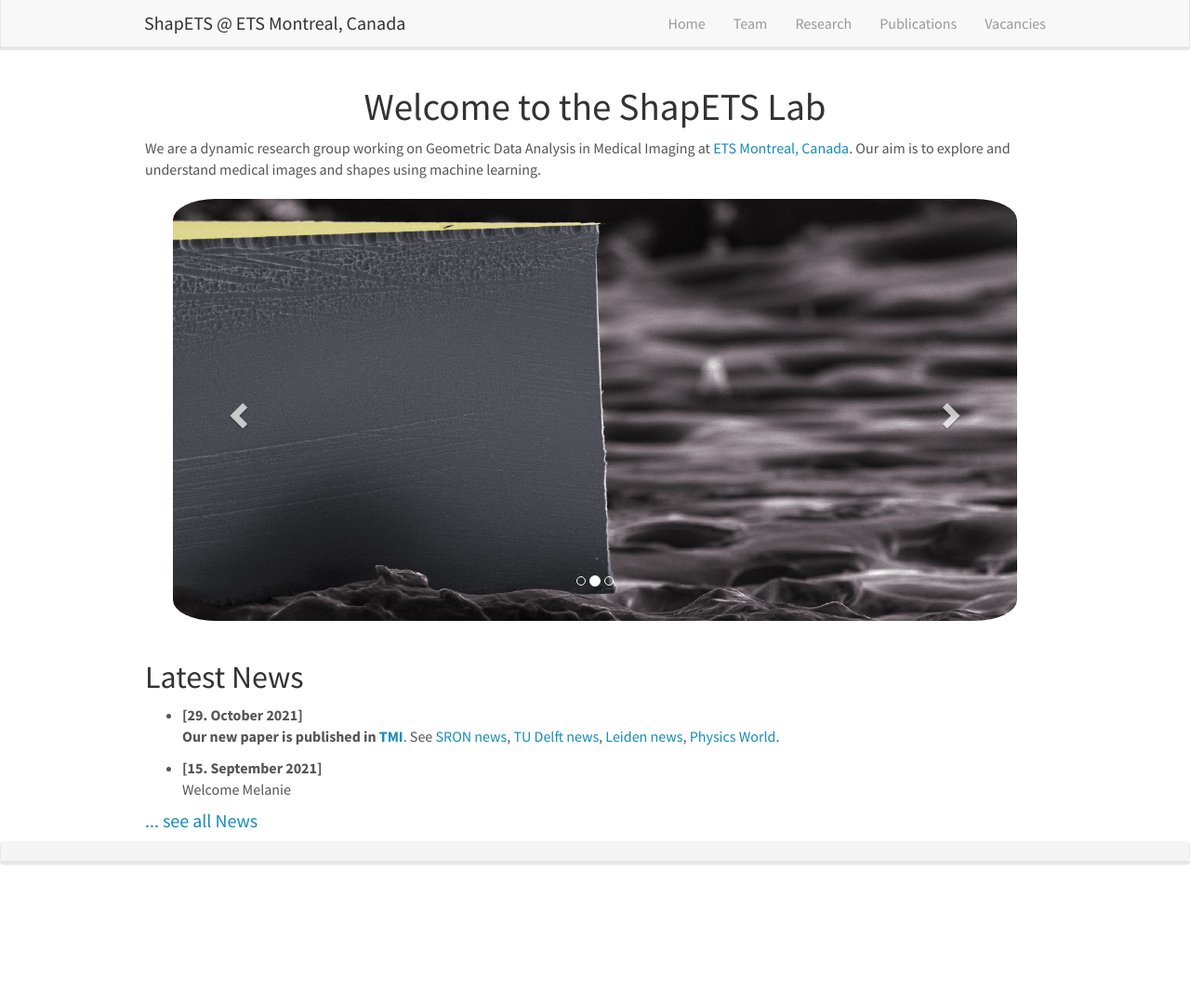
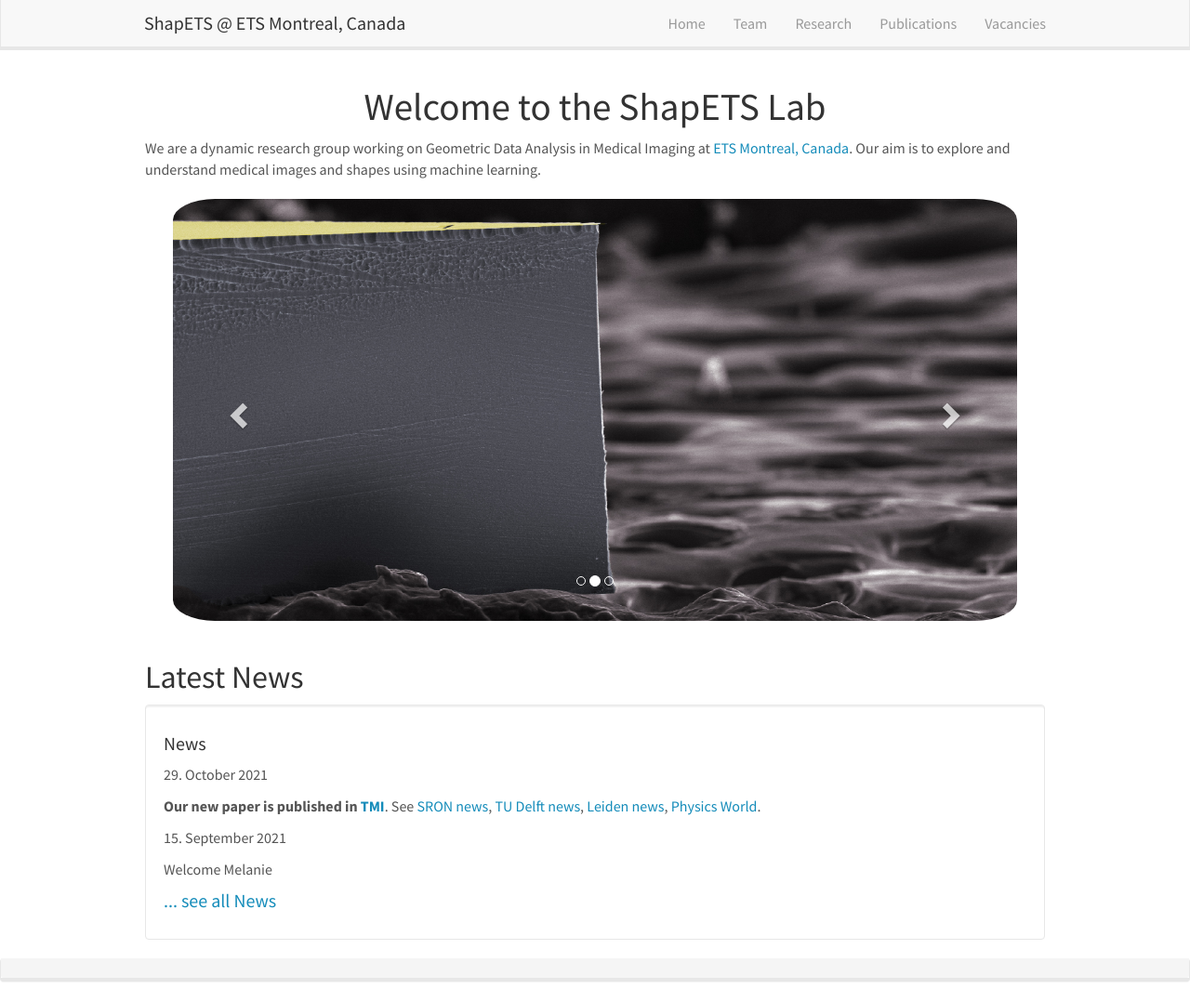
Before and after one commit to kharitz/shapets_website, a Jekyll site: the page built from _pages/home.md, in a window 1280 px wide and 1078 px high. Shown: the whole window at 93% size. Built offline with Jekyll 4.4.1, drawn with Linux system fonts in a browser that asks for light colours; nearby versions of some CDN libraries.

Commit message:
Update news.html

```diff
--- a/_includes/news.html
+++ b/_includes/news.html
@@ -1,7 +1,10 @@
-<div >
+
+<div class="well">
+<h4>News</h4>
 
 {% for article in site.data.news limit:9 %}
-<ul><li> <b>[{{article.date}}]</b> {{article.headline | markdownify}}</li></ul>
+{{ article.date }}
+<p>{{ article.headline | markdownify}}</p>
 {% endfor %}
 
 <h4><a href="{{ site.url }}{{ site.baseurl }}/allnews.html">... see all News</a></h4>
```
